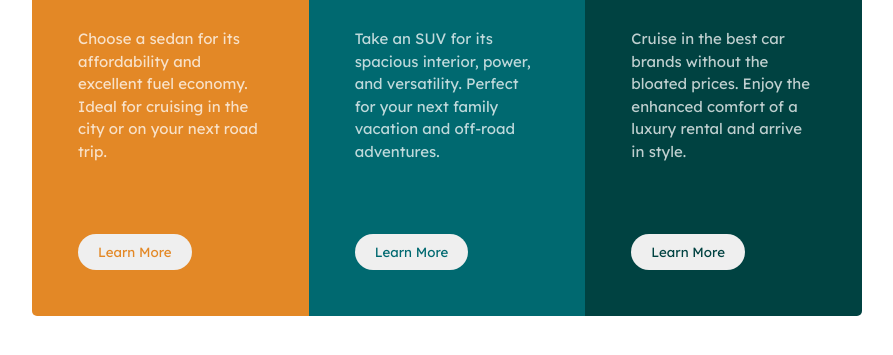
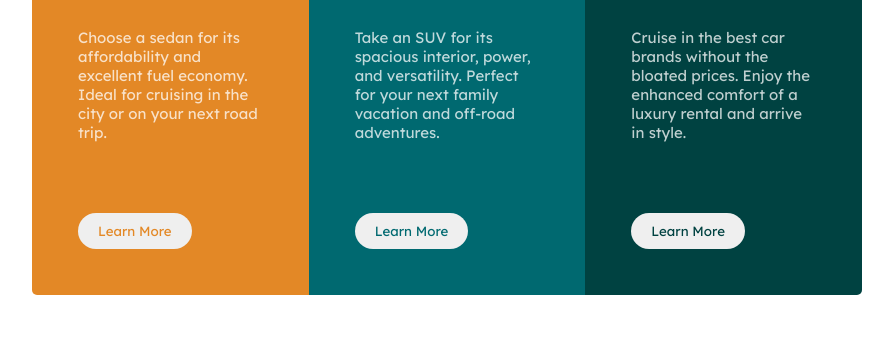
Before and after one commit to Hermes179/Frontend-Mentor, a plain HTML site: page 3-column-preview-card-component/index.html in a window 1280 px wide. Shown: the part 313-668 px from the top of the page, without its empty margins (193-1086 px from the left). Drawn offline with Linux system fonts and the light colour scheme.

Commit message:
Update style.css

```diff
--- a/3-column-preview-card-component/style.css
+++ b/3-column-preview-card-component/style.css
@@ -43,7 +43,7 @@ h1,img,p{
 }
 p{
     margin-bottom:25%;
-    line-height:1.5em;
+
 }
 img{
     padding-top: 0px;
```
